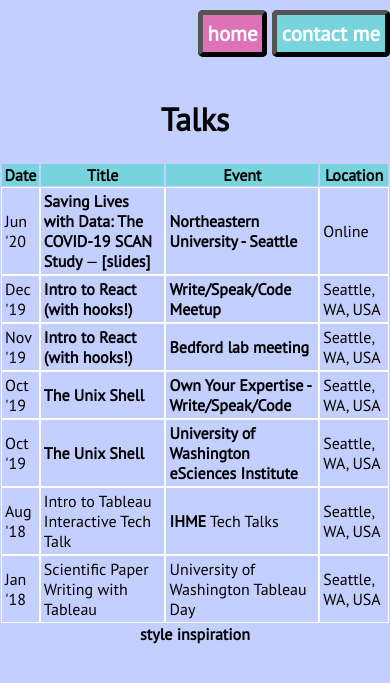
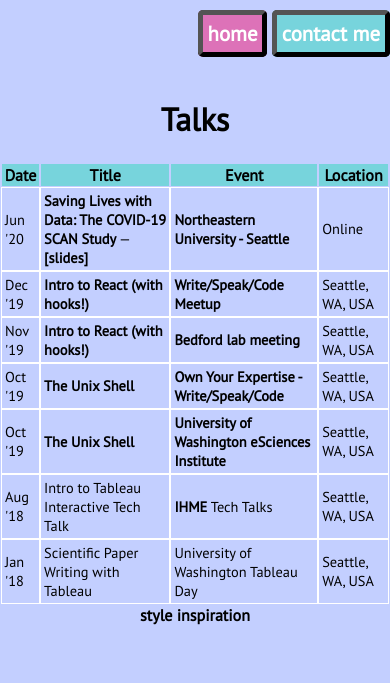
Before and after one commit to kairstenfay/kairstenfay.github.io, a Jekyll site: the page built from talks/index.html, in a window 390 px wide. Shown: the top 683 px of the page. Built offline with Jekyll 4.4.1, drawn with Linux system fonts in a browser that asks for light colours.

Commit message:
Enhance table responsiveness

```diff
--- a/css/main.css
+++ b/css/main.css
@@ -35,6 +35,7 @@
 td {
     padding: 3px;
     outline: 1px solid white;
+    font-size: 0.9em;
 }
 
 th {
@@ -106,6 +107,10 @@
 @media (min-width: 600px) {
     #thumbnail {
         width: 80%;
+    }
+
+    td {
+        font-size: 1em;
     }
 }
 
```
